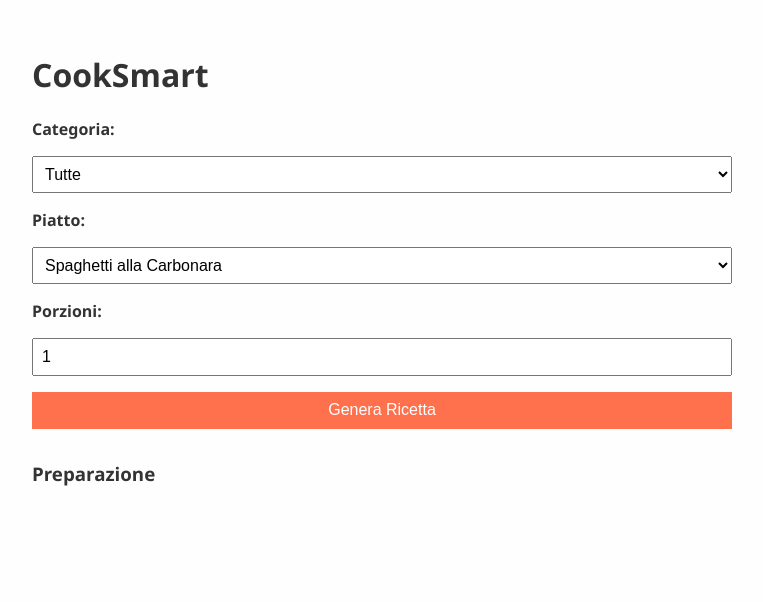
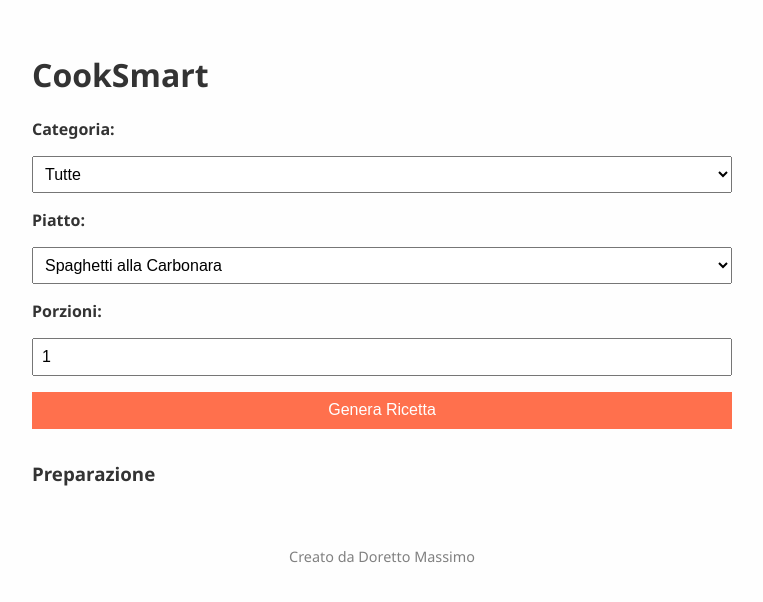
Before and after one commit to Do-made/CookSmart, a plain HTML site: page index.html in a window 1280 px wide. Shown: the whole page, without its empty margins (258-1021 px from the left). Drawn offline with Linux system fonts and the light colour scheme.

Commit message:
Update index.html
Aggiunto footer con autore

```diff
--- a/index.html
+++ b/index.html
@@ -52,5 +52,10 @@
     });
   }
 </script>
+
+    <footer style="text-align: center; font-size: 0.9em; padding: 10px; color: gray;">
+  Creato da Doretto Massimo
+</footer>
+
 </body>
 </html>
```
